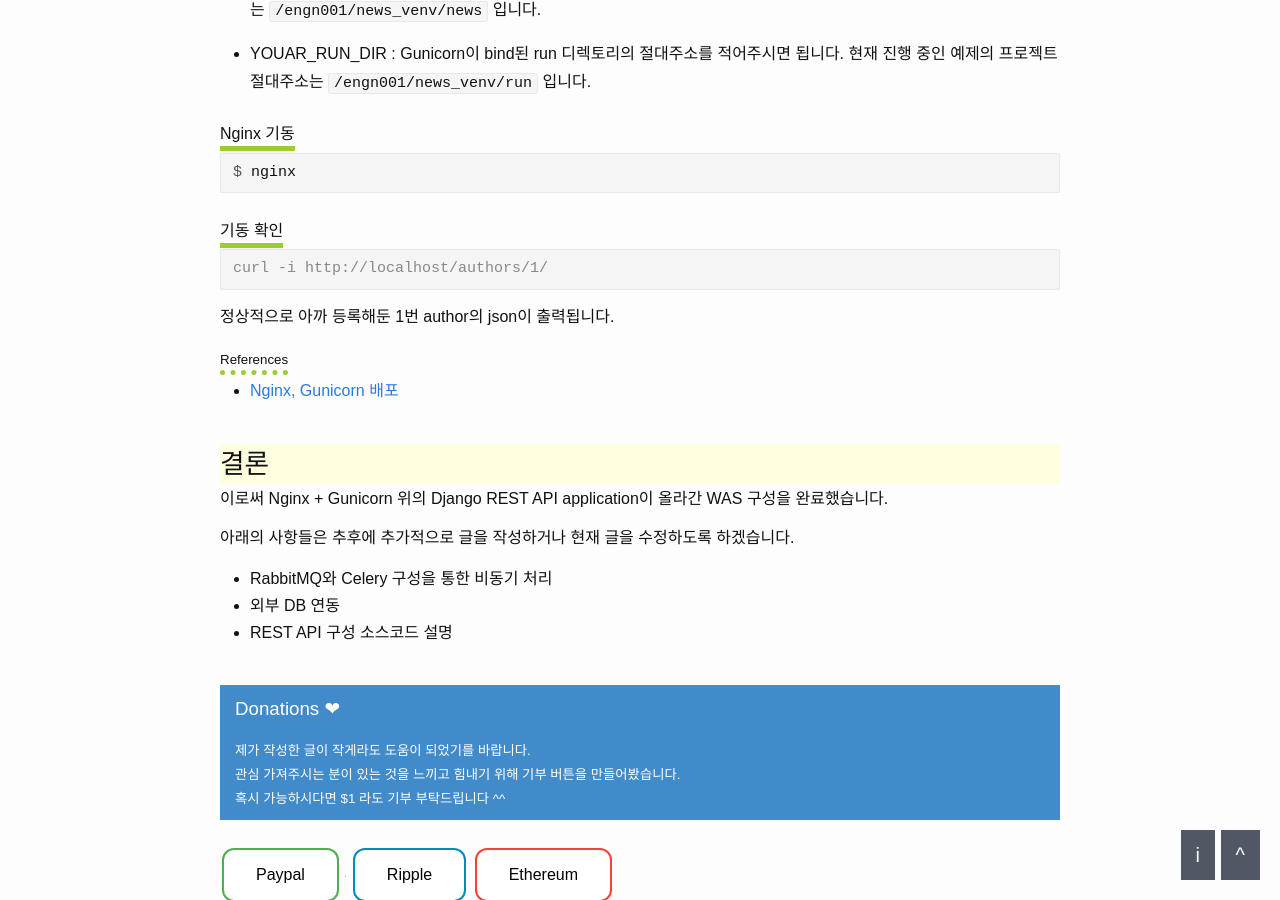
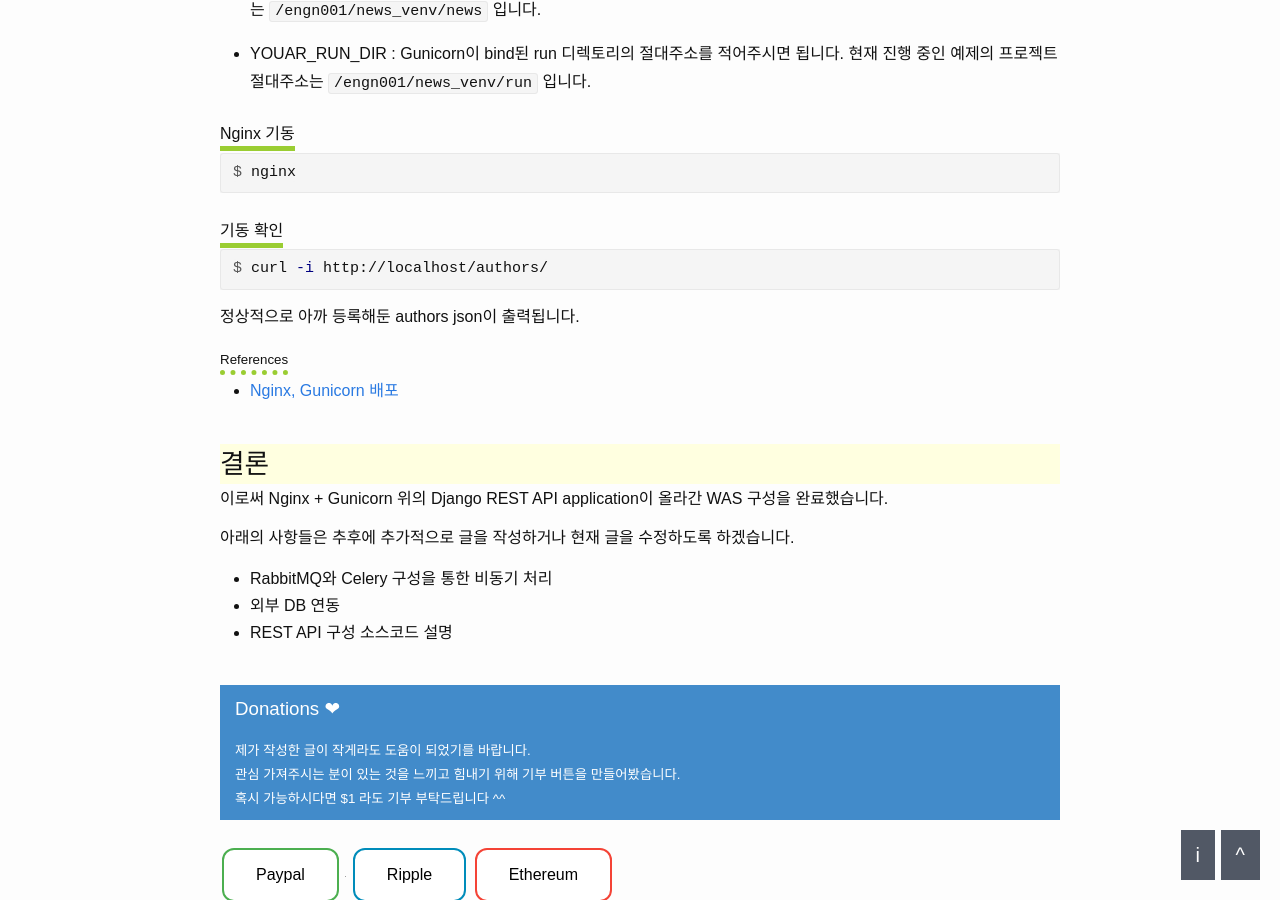
Before and after one commit to dveamer/dveamer.github.io, a Jekyll site: the page built from _posts/BackEnd/2018-07-20-PythonWAS.md, in a window 1280 px wide and 900 px high, scrolled down 13555 px. Built offline with Jekyll 4.4.1, drawn with Linux system fonts in a browser that asks for light colours; comment, search, counter and statistics services are not loaded; some of the changed text lies outside the part shown.

Commit message:
homepage

```diff
--- a/_posts/BackEnd/2018-07-20-PythonWAS.md
+++ b/_posts/BackEnd/2018-07-20-PythonWAS.md
@@ -546,7 +546,7 @@ $ curl -i http://localhost
 사용자 리스트 URI를 호출해봅니다. 404 Not Found 에러페이지가 출력될 것입니다.
 
 ~~~terminal
-$ curl -i http://localhost/news
+$ curl -i http://localhost/authors/
 ~~~
 
 ## Nginx-gunicorn 연동가이드
@@ -633,10 +633,10 @@ $ nginx
 ### 기동 확인
 
 ~~~terminal
-curl -i http://localhost/authors/1/
+$ curl -i http://localhost/authors/
 ~~~
 
-정상적으로 아까 등록해둔 1번 author의 json이 출력됩니다.
+정상적으로 아까 등록해둔 authors json이 출력됩니다.
 
 #### References
 
```
Also changed, not shown: other parts of _posts/BackEnd/2018-07-20-PythonWAS.md (+4 -4 lines).
